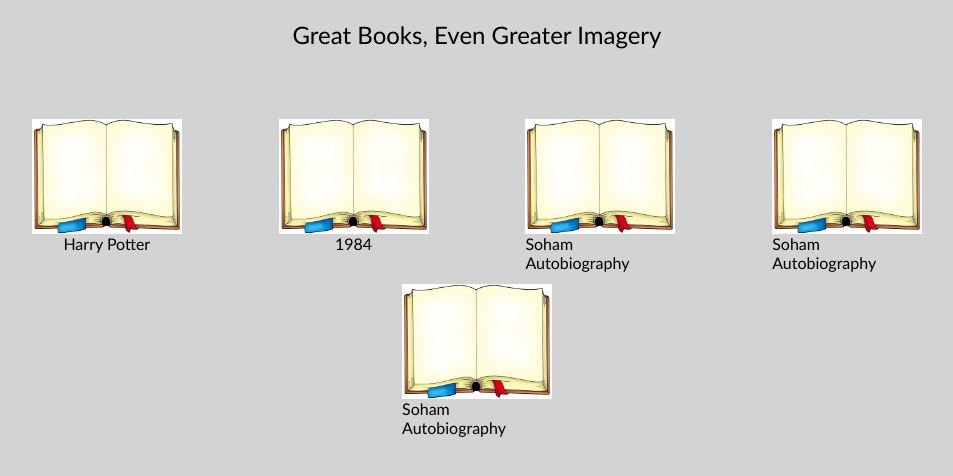
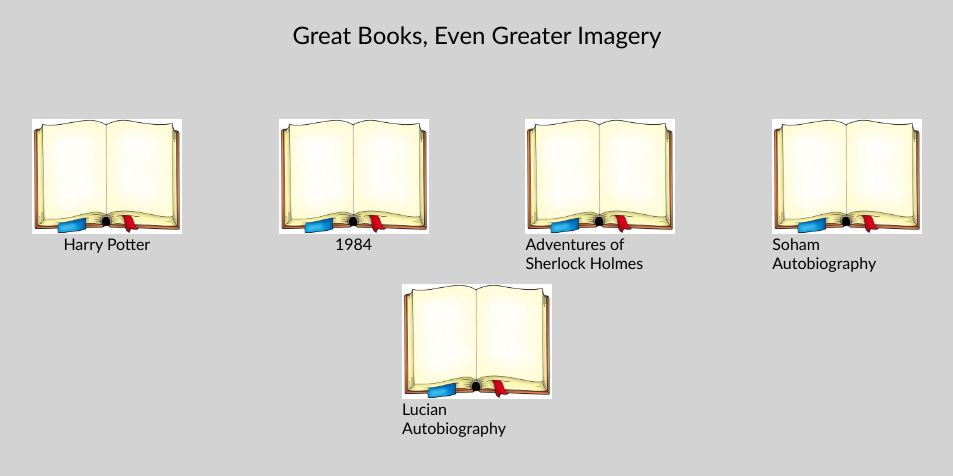
Before and after one commit to yasirylmzcbn/IGA, a plain HTML site: page templates/landing.html in a window 1280 px wide. Shown: the whole page, without its empty margins (163-1116 px from the left). Drawn offline with Linux system fonts and the light colour scheme.

Commit message:
added sherlock

```diff
--- a/templates/landing.html
+++ b/templates/landing.html
@@ -26,10 +26,10 @@
         </div>
         </a>
 
-        <a href="">
+        <a href="Sherlock Holmes">
         <div id="book">
             <img src="../static/bookIcon.jpg">
-            <div id="bookTitle">Soham Autobiography</div>
+            <div id="bookTitle" href="Sherlock Holmes">Adventures of Sherlock Holmes</div>
         </div>
         </a>
 
@@ -43,7 +43,7 @@
         <a href="">
         <div id="book">
             <img src="../static/bookIcon.jpg">
-            <div id="bookTitle">Soham Autobiography</div>
+            <div id="bookTitle">Lucian Autobiography</div>
         </div>
         </a>
 
```
